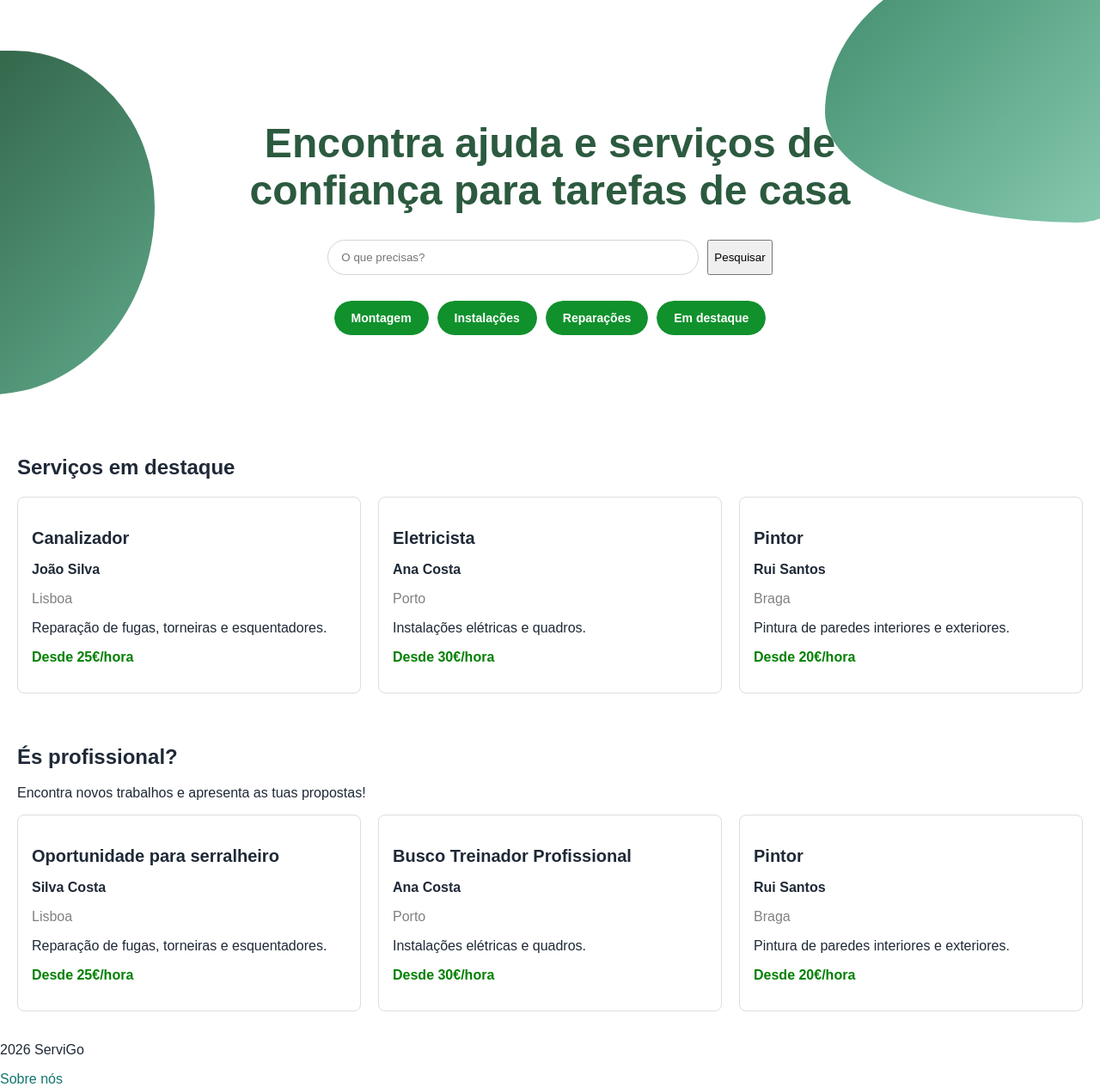
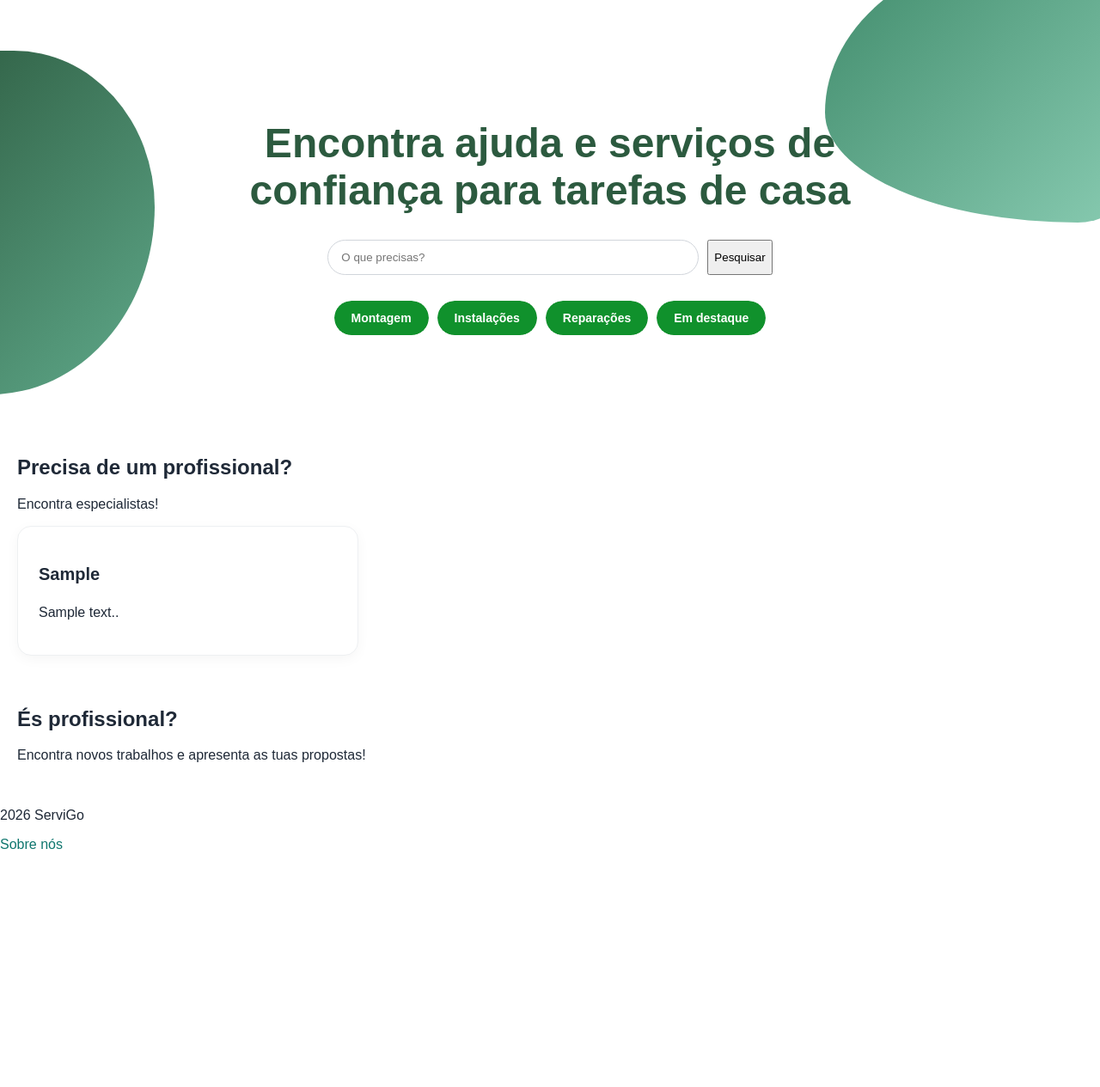
Before and after one commit to GoncaloCruz65/ServiGo, a PHP site: page / in a window 1280 px wide. Shown: the part 96-1361 px from the top of the page at 86% size. After the commit the page ends 1084 px from the top, so only its background shows below. Run offline with PHP 8.4, Linux system fonts and the light colour scheme; tables that the repository leaves empty or names only in its code hold one stand-in row (values such as "Sample post").

Commit message:
alteracao do index para php ligacao com o mamp ligacao dos anuncios com os dados da bd

```diff
--- a/anunciosStyle.css
+++ b/anunciosStyle.css
@@ -4,16 +4,28 @@
 
 .grelha {
   display: grid;
-  grid-template-columns: repeat(3, 1fr);
-  gap: 20px;
-  margin-top: 16px;
+  grid-template-columns: repeat(auto-fill, minmax(320px, 1fr));
+  gap: 24px;
+  width: 100%;
 }
 
 .cartao {
-  background-color: white;
-  border: 1px solid #dddddd;
-  border-radius: 8px;
-  padding: 16px;
+  background-color: #ffffff;
+  border: 1px solid #eef0f2;
+  border-radius: 16px;
+  padding: 24px;
+  box-shadow: 0 4px 15px rgba(0, 0, 0, 0.04);
+  transition: transform 0.25s ease, box-shadow 0.25s ease;
+  display: flex;
+  flex-direction: column;
+  justify-content: space-between;
+}
+
+/* efeito ao passar o rato no anuncio*/
+.cartao:hover {
+  transform: translateY(-5px);
+  box-shadow: 0 12px 25px rgba(0, 0, 0, 0.08);
+  border-color: #d0d7de;
 }
 
 .cartao h3 {
--- a/index.html
+++ /dev/null
@@ -1,112 +0,0 @@
-<!DOCTYPE html>
-<html lang="pt">
-<head>
-  <meta charset="UTF-8">
-  <title>ServiGo</title>
-  <link rel="stylesheet" href="style.css">
-  <link rel="icon" type="image/png" href="images/tab.png">
-  <link rel="stylesheet" href="anunciosStyle.css">
-</head>
-
-<body>
-  <header>
-  <a class="logo" href="index.html">
-  <img src="images/logo.png" alt="Logo ServiGo">
-  </a>
-
-  <div class="acoes">
-    <a class="botao" href="servicos.html">Serviços</a>
-    <a class="botao" href="login.php">Login</a>
-    <a class="botao" href="publicar_anuncio.html">Publicar anúncio</a>
-    <a class="botao" href="perfil.php" >Perfil</a>
-  </div>
-</header>
-
-    <main>
-    <section class="home">
-      <h1 class="hero">Encontra ajuda e serviços de confiança para tarefas de casa</h1>
-      <form class="pesquisa-hero">
-        <input type="text" placeholder="O que precisas?">
-        <button type="submit"> Pesquisar</button>
-      </form>
-
-      <nav class="acoes acoes-hero">
-        <a class="botao" href="">Montagem</a>
-        <a class="botao" href="">Instalações</a>
-        <a class="botao" href="">Reparações</a>
-        <a class="botao" href="" >Em destaque</a>
-      </nav>
-    </section>
-
-    <section class="servicos-destaque">
-      <h2>Serviços em destaque</h2>
-
-      <div class="grelha">
-
-        <div class="cartao">
-          <h3>Canalizador</h3>
-          <p class="profissional">João Silva</p>
-          <p class="local">Lisboa</p>
-          <p class="descricao">Reparação de fugas, torneiras e esquentadores.</p>
-          <p class="preco">Desde 25€/hora</p>
-        </div>
-
-        <div class="cartao">
-          <h3>Eletricista</h3>
-          <p class="profissional">Ana Costa</p>
-          <p class="local">Porto</p>
-          <p class="descricao">Instalações elétricas e quadros.</p>
-          <p class="preco">Desde 30€/hora</p>
-        </div>
-
-        <div class="cartao">
-          <h3>Pintor</h3>
-          <p class="profissional">Rui Santos</p>
-          <p class="local">Braga</p>
-          <p class="descricao">Pintura de paredes interiores e exteriores.</p>
-          <p class="preco">Desde 20€/hora</p>
-        </div>
-
-      </div>
-    </section>
-
-    <section class="servicos-destaque">
-      <h2>És profissional?</h2>
-      <p>Encontra novos trabalhos e apresenta as tuas propostas!</p>
-
-      <div class="grelha">
-
-        <div class="cartao">
-          <h3>Oportunidade para serralheiro</h3>
-          <p class="profissional">Silva Costa</p>
-          <p class="local">Lisboa</p>
-          <p class="descricao">Reparação de fugas, torneiras e esquentadores.</p>
-          <p class="preco">Desde 25€/hora</p>
-        </div>
-
-        <div class="cartao">
-          <h3>Busco Treinador Profissional</h3>
-          <p class="profissional">Ana Costa</p>
-          <p class="local">Porto</p>
-          <p class="descricao">Instalações elétricas e quadros.</p>
-          <p class="preco">Desde 30€/hora</p>
-        </div>
-
-        <div class="cartao">
-          <h3>Pintor</h3>
-          <p class="profissional">Rui Santos</p>
-          <p class="local">Braga</p>
-          <p class="descricao">Pintura de paredes interiores e exteriores.</p>
-          <p class="preco">Desde 20€/hora</p>
-        </div>
-
-      </div>
-    </section>
-  </main>
-
-  <footer>
-    <p>2026 ServiGo</p>
-    <a href="sobreNos.html">Sobre nós</a>
-  </footer>
-</body>
-</html>
--- /dev/null
+++ b/index.php
@@ -0,0 +1,90 @@
+<?php
+require_once 'ligacao.php';
+
+// consulta a tabela de servicos
+$stmt_servicos = $pdo->query("SELECT id_servico, titulo, descricao, categoria, localizacao FROM servicos WHERE estado = 'aberto'");
+$servicos = $stmt_servicos->fetchAll(PDO::FETCH_ASSOC);
+
+// consulta a tabela de profissionais
+$stmt_perfis = $pdo->query("SELECT id_perfil, descricao, competencias FROM perfis_profissionais");
+$perfis_profissionais = $stmt_perfis->fetchAll(PDO::FETCH_ASSOC);
+?>
+
+<!DOCTYPE html>
+<html lang="pt">
+<head>
+  <meta charset="UTF-8">
+  <title>ServiGo</title>
+  <link rel="stylesheet" href="style.css">
+  <link rel="icon" type="image/png" href="images/tab.png">
+  <link rel="stylesheet" href="anunciosStyle.css">
+</head>
+
+<body>
+  <header>
+  <a class="logo" href="index.html">
+  <img src="images/logo.png" alt="Logo ServiGo">
+  </a>
+
+  <div class="acoes">
+    <a class="botao" href="servicos.html">Serviços</a>
+    <a class="botao" href="login.php">Login</a>
+    <a class="botao" href="publicar_anuncio.html">Publicar anúncio</a>
+    <a class="botao" href="perfil.php" >Perfil</a>
+  </div>
+</header>
+
+    <main>
+    <section class="home">
+      <h1 class="hero">Encontra ajuda e serviços de confiança para tarefas de casa</h1>
+      <form class="pesquisa-hero">
+        <input type="text" placeholder="O que precisas?">
+        <button type="submit"> Pesquisar</button>
+      </form>
+
+      <nav class="acoes acoes-hero">
+        <a class="botao" href="">Montagem</a>
+        <a class="botao" href="">Instalações</a>
+        <a class="botao" href="">Reparações</a>
+        <a class="botao" href="" >Em destaque</a>
+      </nav>
+    </section>
+
+    <section class="servicos-destaque">
+      <h2>Precisa de um profissional?</h2>
+      <p>Encontra especialistas!</p>
+
+      <div class="grelha">
+       <?php foreach ($perfis_profissionais as $profissional): ?>
+          <div class="cartao">
+            <h3> <?= $profissional['competencias'] ?>   </h3>
+            <p>  <?=$profissional['descricao']?>. </p>
+          </div>
+        <?php endforeach; ?>
+      </div>
+    </section>
+
+<section class="servicos-destaque">
+      <h2>És profissional?</h2>
+      <p>Encontra novos trabalhos e apresenta as tuas propostas!</p>
+
+      <div class="grelha">
+        <?php foreach ($servicos as $servico): ?>
+          <div class="cartao">
+            <h3> <?= $servico['titulo'] ?>   </h3>
+            <p>  <?=$servico['descricao']?>. </p>
+          </div>
+        <?php endforeach; ?>
+
+      </div>
+    </section>
+
+
+  </main>
+
+  <footer>
+    <p>2026 ServiGo</p>
+    <a href="sobreNos.html">Sobre nós</a>
+  </footer>
+</body>
+</html>
--- a/ligacao.php
+++ b/ligacao.php
@@ -1,23 +1,27 @@
 <?php
 
 $servidor = "localhost";
+
+$porta = "8889";
+//Mudar para "3306" se estiver no XAMPP
+//Mudar para "8889" se estiver no MAMP
+
 $base_dados = "servigo";
 $utilizador = "root";
-$palavra_passe = "";
+
+$palavra_passe = "root";
+//Mudar para "" (vazio) se estiver no XAMPP
+//Mudar para "root" se estiver no MAMO
 
 try {
     $pdo = new PDO(
-        "mysql:host=$servidor;dbname=$base_dados;charset=utf8mb4",
+        "mysql:host=$servidor;port=$porta;dbname=$base_dados;charset=utf8mb4",
         $utilizador,
         $palavra_passe
     );
 
-    $pdo->setAttribute(
-        PDO::ATTR_ERRMODE,
-        PDO::ERRMODE_EXCEPTION
-    );
+    $pdo->setAttribute(PDO::ATTR_ERRMODE, PDO::ERRMODE_EXCEPTION);
 
 } catch (PDOException $e) {
-    error_log($e->getMessage());
     exit("Não foi possível ligar à base de dados.");
 }
```
Also changed, not shown: 1 other file.
